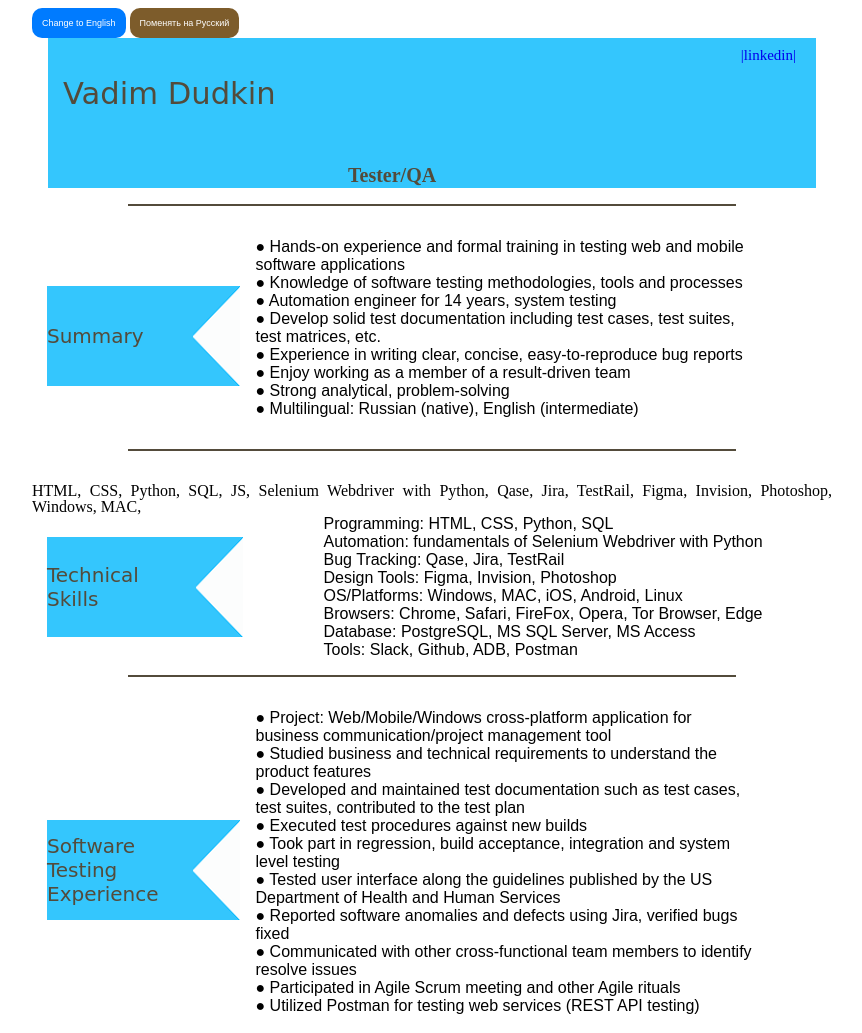
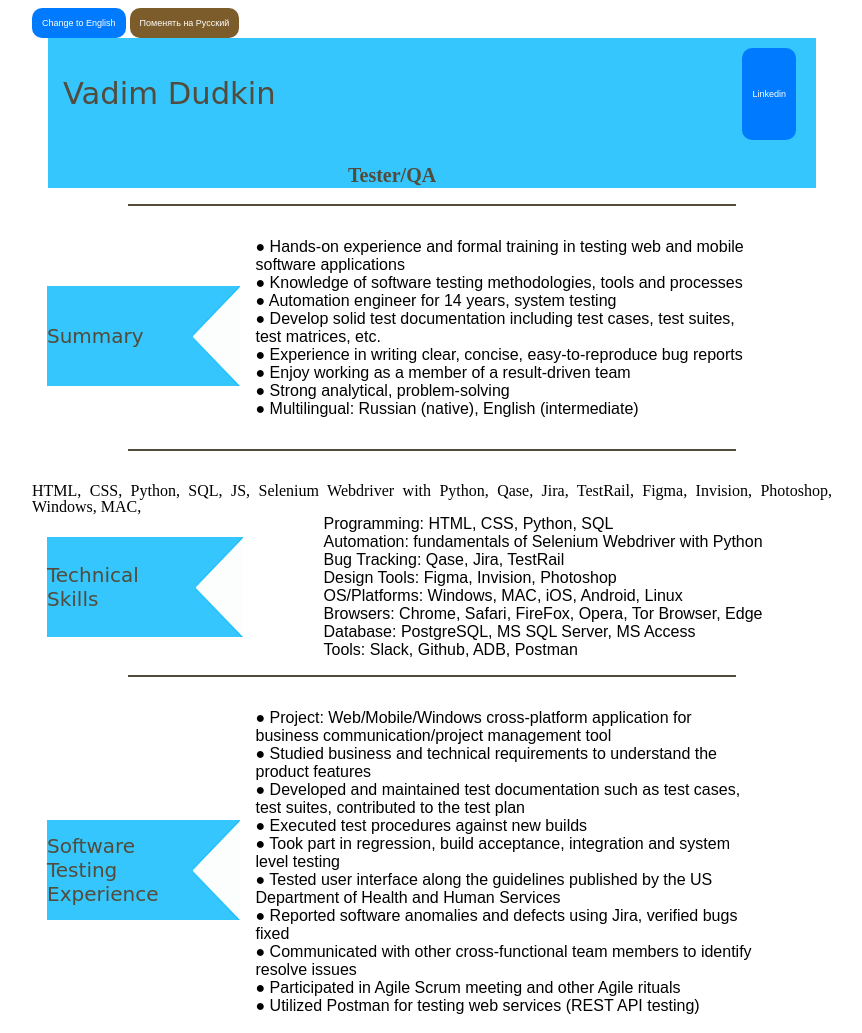
Before and after one commit to VadimDud/resume, a plain HTML site: page index.html in a window 1280 px wide. Shown: the top 1033 px of the page, without its empty margins (208-1070 px from the left). Drawn offline with Linux system fonts and the light colour scheme.

Commit message:
Update index.html

```diff
--- a/index.html
+++ b/index.html
@@ -28,7 +28,7 @@
 
                 </span>
                 <div class="synctoskill">
-                    <a href="https://www.linkedin.com/in/vadim-dudkin-07607a245">|linkedin|</a>
+                    <button id="Linkedin" onclick="location.href='https://www.linkedin.com/in/vadim-dudkin-07607a245'" type="button">Linkedin</button>
 
                 </div>
             </div>
```
